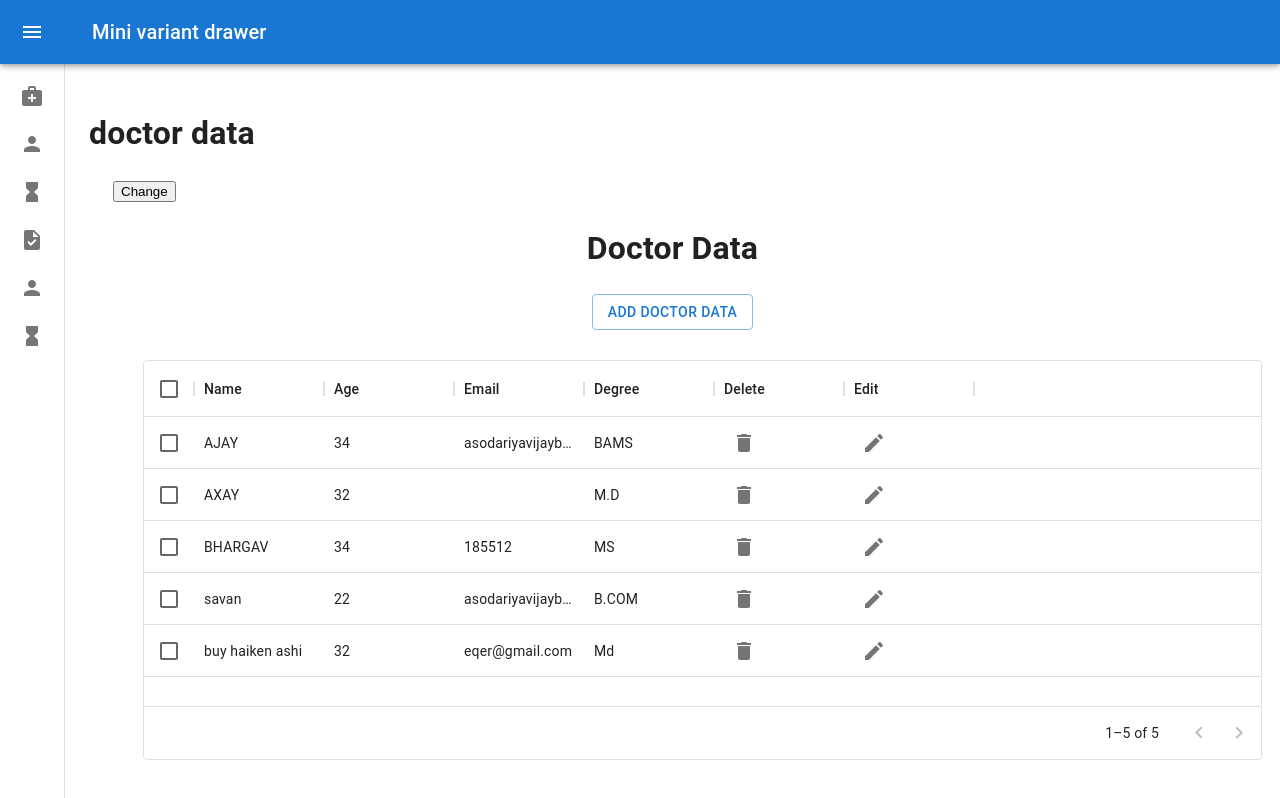
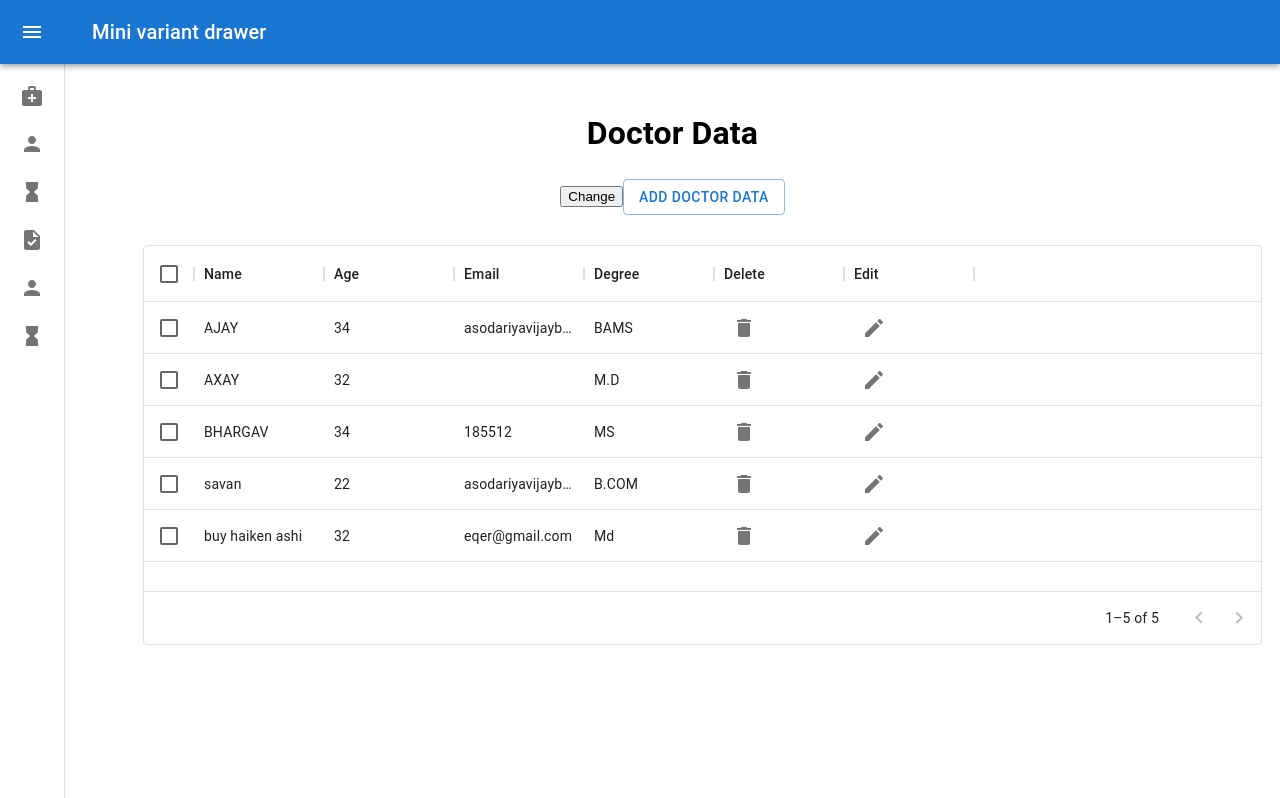
Before and after one commit to rnwsavan/AdminPanel, a React (Create React App) app: page /Doctor in a window 1280 px wide. Shown: the top 798 px of the page. Built offline with nearby package versions, Linux system fonts and the light colour scheme; data requests are answered from the project's data file.

Commit message:
Context_Api Complete

```diff
--- a/src/App.js
+++ b/src/App.js
@@ -10,7 +10,6 @@ import PromisesExample from "./Containers/PromisesExamples/PromisesExample";
 import HookExample from "./Containers/HookExample/HookExample";
 import UseCallBack from "./Containers/UseCallExample/UseCallBack";
 import TaskContextProvider from "./Containers/TaskOfContext/TaskContextProvider";
-
 
 
 function App() {
@@ -31,7 +30,6 @@ function App() {
                 <Route exact path={"/usecallback_Example"} component={UseCallBack} />
 
 
-
               </Switch>
             </Layout>
           </PersistGate>
--- a/src/Containers/Doctors/Doctor.js
+++ b/src/Containers/Doctors/Doctor.js
@@ -16,7 +16,8 @@ import EditIcon from '@mui/icons-material/Edit';
 import { useSelector, useDispatch } from 'react-redux';
 import { addDoctorData, deleteDoctor, getDoctor, upadateDoctor } from '../../Redux/Action/doctor.action';
 import { useContext } from 'react';
-import { TaskContext } from '../TaskOfContext/TaskContextProvider';
+import { TaskContext} from '../TaskOfContext/TaskContextProvider';
+import '../../App.css'
 
 function Doctor(props) {
     const theme = useContext(TaskContext);
@@ -170,10 +171,7 @@ function Doctor(props) {
         [])
 
     return (
-    <div>
-        <h1>doctor data</h1>
-
-
+    <div className={`${theme.theme}`}>
 
             {
 
@@ -184,14 +182,16 @@ function Doctor(props) {
                 <p style={{ fontSize: '25px', fontWeight: 'bold', margin: '50px' }}>{doctorname.error}</p>
                 : <Box>
                 <Container>
-                    <div className={`main-bg ${theme.theme}`}>
+                    <div className={`d-flex align-items-center fixed-top ${theme.theme}`}>
 
-                    <button onClick={() => theme.Toogle_theme(theme.theme)}>Change</button>
+
                         <center>
                             <h1 className='mb-5'>Doctor Data</h1>
+                            <button className='mb-5'  onClick={() => theme.toogle_theme(theme.theme)}>Change</button>
                             <Button className='mt-5' variant="outlined" onClick={handleClickOpen}>
                                 Add Doctor Data
                             </Button>
+
                         </center>
 
                         <div style={{ height: 400, width: '100%', margin: '30px' }}>
--- a/src/Containers/TaskOfContext/TaskContextProvider.js
+++ b/src/Containers/TaskOfContext/TaskContextProvider.js
@@ -7,19 +7,26 @@ import * as ActionType from '../TaskOfContext/ActionType'
 export const TaskContext = createContext();
 
 const intVal = {
-    theme : 'light_theme',
+    theme: 'light_theme',
 }
 
 function TaskContextProvider({ children }) {
 
-    const [state, dispatch] = useReducer(ThemeReducer , intVal);
+    const [state, dispatch] = useReducer(ThemeReducer, intVal);
 
-    const Toogle_theme = (theme) => {
+     const toogle_theme = (theme) => {
         const newTheme = theme === 'light_theme' ? 'dark_theme' : 'light_theme';
-        dispatch({type : ActionType.TOOGLE_THEME, payload : newTheme})
+        dispatch(({ type: ActionType.TOOGLE_THEME, payload: newTheme }))
     }
     return (
-        <TaskContext.Provider value={{...state, Toogle_theme}}>{children}</TaskContext.Provider>
+        <TaskContext.Provider value={
+            {
+                ...state
+                , toogle_theme
+            }
+        }>
+            {children}
+        </TaskContext.Provider>
     );
 }
 
--- a/src/Containers/TaskOfContext/reducer/theme.reducer.js
+++ b/src/Containers/TaskOfContext/reducer/theme.reducer.js
@@ -6,7 +6,7 @@ export const ThemeReducer = (state , action) => {
         case ActionType.TOOGLE_THEME :
             return{
                 ...state,
-                UData : action.payload
+                theme : action.payload
             }
             default : return state;
     }
```
Also changed, not shown: src/Containers/TaskOfContext/Task.js (deleted, +0 -28 lines).
